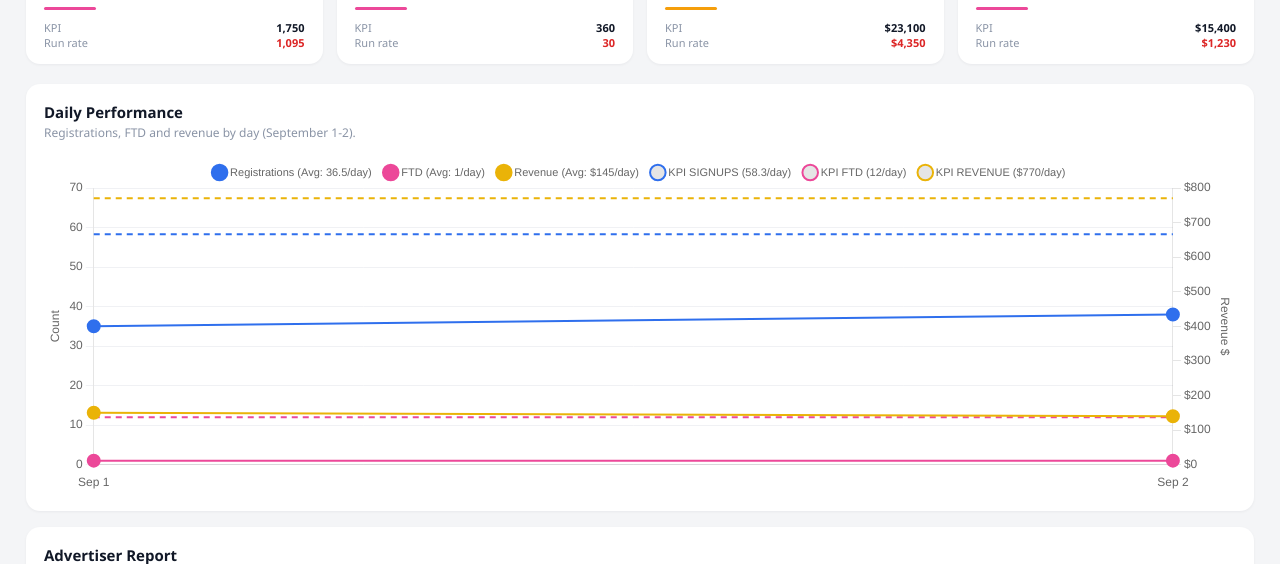
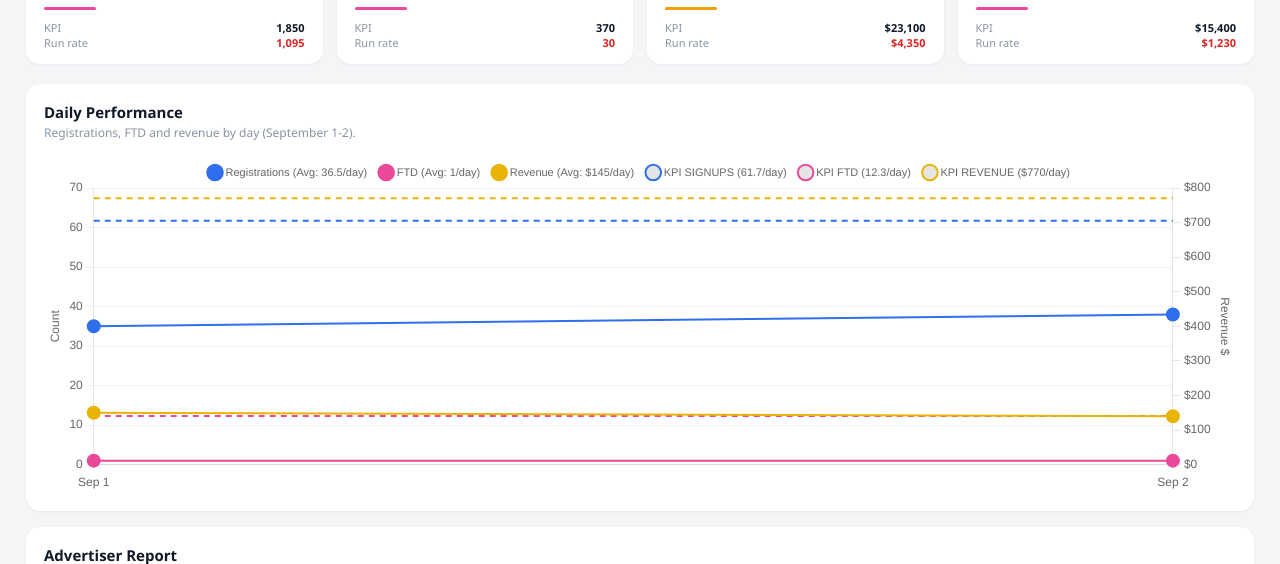
Before and after one commit to WiseKapital/Advertisers-Report--September-2026, a plain HTML site: page index.html in a window 1280 px wide. Shown: the part 162-726 px from the top of the page. Drawn offline with nearby package versions, Linux system fonts and the light colour scheme.

Commit message:
Update index.html

```diff
--- a/index.html
+++ b/index.html
@@ -296,7 +296,7 @@ function selSummary(){
   return DATA.summary.filter(s => state.advs.has(s.adv));
 }
 
-/* ---------- 0. Top Cards (Con proyección Run Rate a 30 días) ---------- */
+/* ---------- 0. Top Cards (Con KPIs actualizados y Run Rate a 30 días) ---------- */
 function renderCards(){
   const tot = DATA.brands.reduce((a, r) => ({
     signups: a.signups + r.signups,
@@ -306,12 +306,13 @@ function renderCards(){
     profit: a.profit + (r.revenue - r.budget)
   }), {signups: 0, ftd: 0, revenue: 0, budget: 0, profit: 0});
 
-  // Factor Run Rate: (Total actual / 2 días) * 30 días de Septiembre
+  // Factor Run Rate: (Total actual / 2 días transcurridos) * 30 días de Septiembre
   const factor = DATA.daysInMonth / DATA.daysElapsed;
 
+  // Nuevos KPIs actualizados
   const kpi = {
-    signups: 1750,
-    ftd: 360,
+    signups: 1850, // Actualizado a 1850
+    ftd: 370,      // Actualizado a 370
     revenue: 23100,
     profit: 15400
   };
@@ -381,7 +382,7 @@ function renderCards(){
     </div>`).join('');
 }
 
-/* ---------- 1. Daily Performance Chart (Septiembre 1-2) ---------- */
+/* ---------- 1. Daily Performance Chart (Septiembre 1-2 con nuevos KPIs) ---------- */
 function renderDaily(){
   const days = DATA.daily.dates;
   const reg = DATA.daily.reg;
@@ -392,10 +393,10 @@ function renderDaily(){
   const avg = arr => arr.reduce((a,b) => a + b, 0) / n;
   const f1 = v => (Math.round(v * 10) / 10).toLocaleString('en-US');
 
-  // Metas diarias para Septiembre (30 días)
-  const kpiSignupsDay = 1750 / 30; // 58.3
-  const kpiFtdDay = 360 / 30;       // 12.0
-  const kpiRevDay = 23100 / 30;     // 770
+  // Metas diarias para Septiembre (30 días) calculadas con los nuevos KPIs
+  const kpiSignupsDay = 1850 / 30; // 61.7/día
+  const kpiFtdDay = 370 / 30;       // 12.3/día
+  const kpiRevDay = 23100 / 30;     // 770/día
 
   const dashed = (label, color, val, yAxisID) => ({
     label,
```
